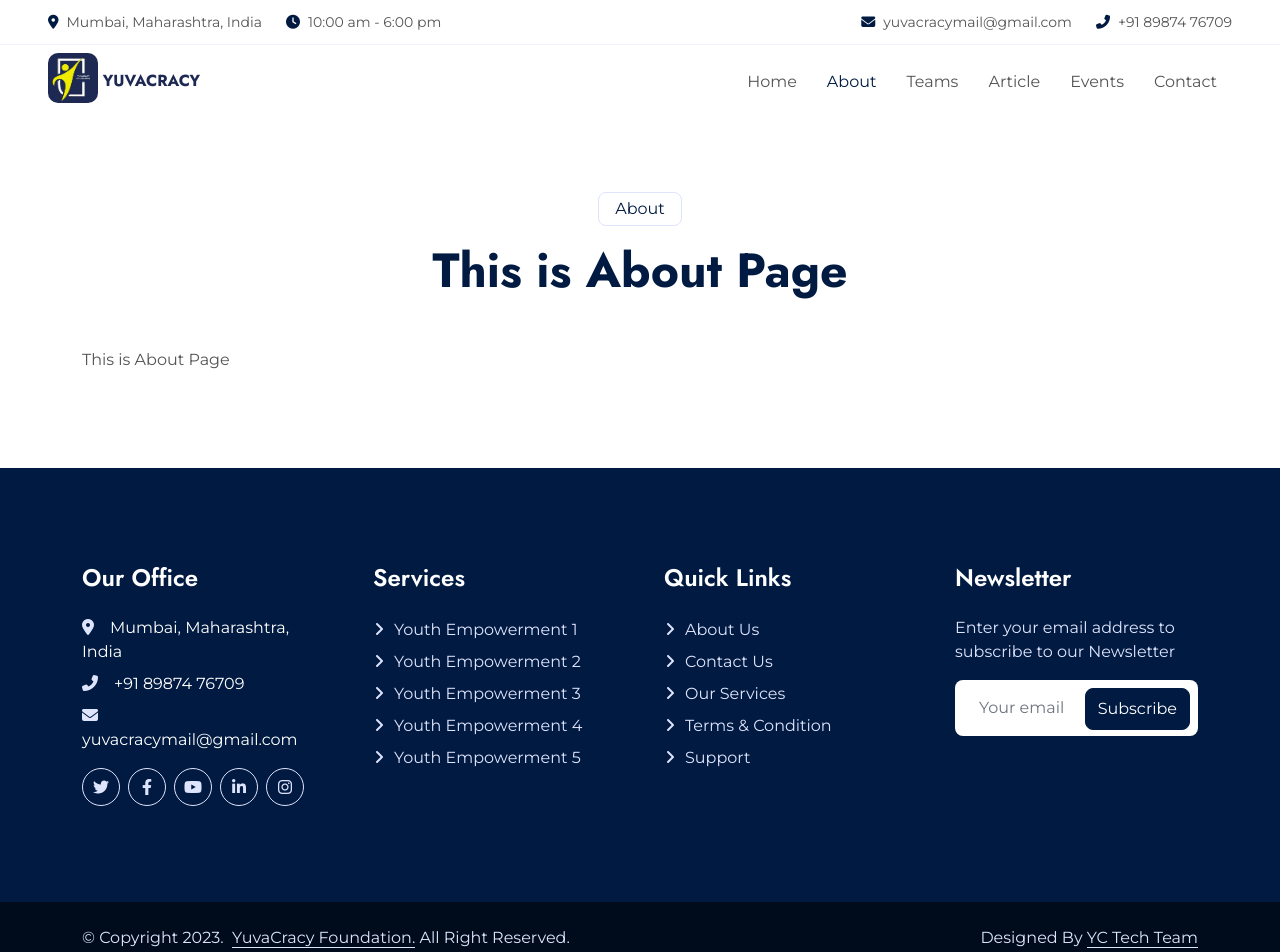
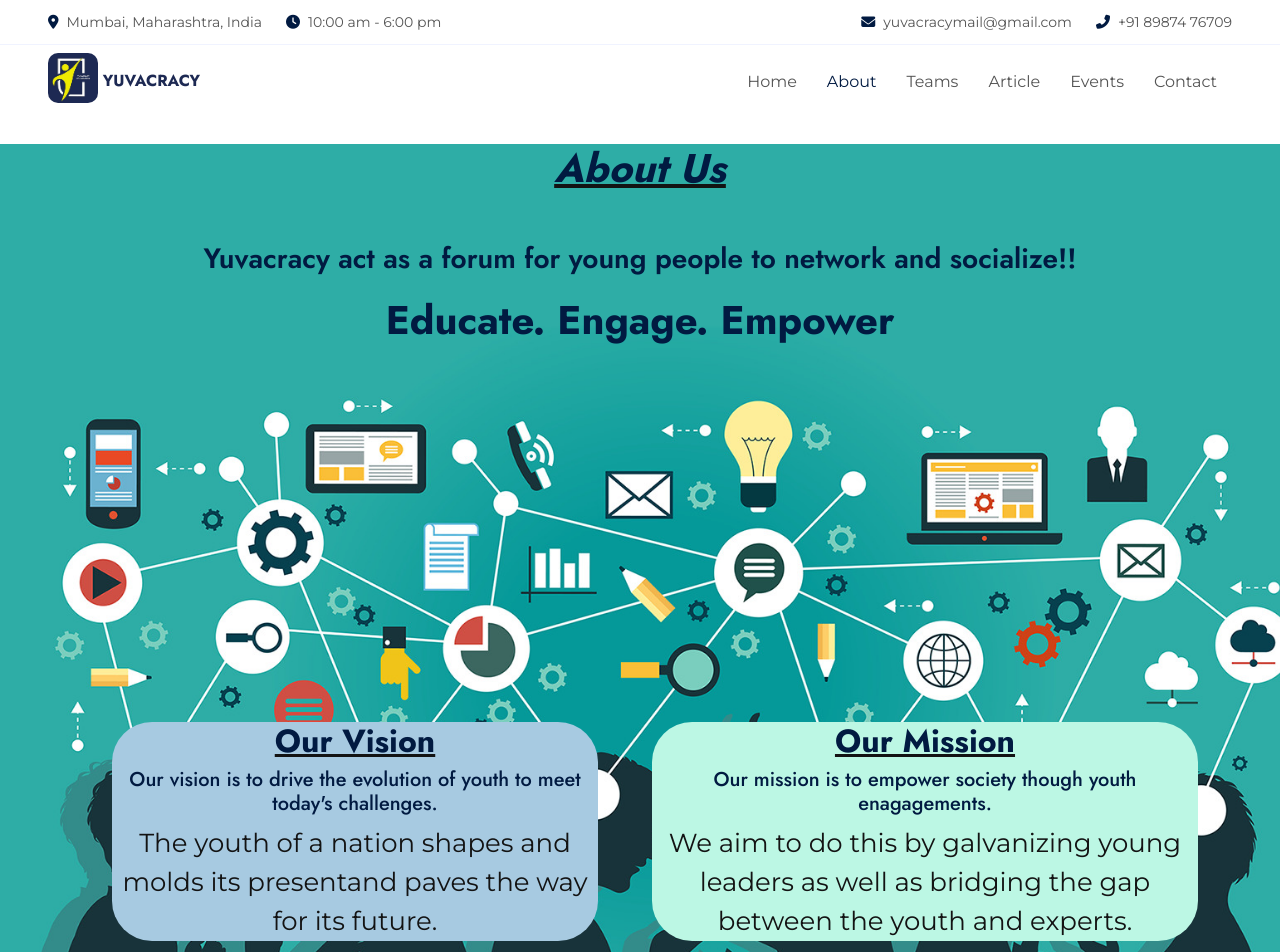
Before and after one commit to Abdev1205/YuvaCracy_Frontend, a React (Create React App) app: page /about in a window 1280 px wide. Shown: the top 952 px of the page. Built offline with nearby package versions, Linux system fonts and the light colour scheme; a web font is replaced by a local one.

Commit message:
About Us Integration

```diff
--- a/src/App.css
+++ b/src/App.css
@@ -36,3 +36,81 @@
     transform: rotate(360deg);
   }
 }
+
+
+
+/* About CSS */
+.AppAbout {
+  text-align: center;
+  font-weight: 200;
+  font-style: oblique;
+  text-decoration: underline;
+
+}
+
+* {
+  padding: 0;
+  margin: 0;
+}
+
+.App2 {
+  background-color: rgb(188, 247, 228);
+  font-family: 'Courier New', Courier, monospace;
+  text-align: center;
+  border-radius: 40px;
+  justify-content: center;
+  height: auto;
+
+
+}
+.App1 {
+  background-color: rgb(167, 202, 225);
+  text-align: center;
+  border-radius: 40px;
+  justify-content: center;
+  font-family: 'Courier New', Courier, monospace;
+  height: auto;
+
+}
+
+.App-headerAbout {
+  /* background-color: rgb(125, 194, 141); */
+  background-image: url("../public/img/about.jpg");
+  background-size: cover;
+  background-repeat: no-repeat;
+  min-height: 100vh;
+  align-items: center;
+  justify-content: center;
+  font-size: calc(10px + 2vmin);
+  color: rgb(19, 19, 19);
+}
+
+.header {
+  display: flex;
+  margin-top: 300px;
+  justify-content: center;
+
+}
+.App-linkAbout {
+  color: #b4dfea;
+}
+
+.App3 {
+  text-align: center;
+  font-family: 'Courier New', Courier, monospace;
+  margin-top: 50px;
+  text-decoration: solid;
+
+}
+
+.App4 {
+  margin-top: 20px;
+  text-align: center;
+  font-family: 'Franklin Gothic Medium', 'Arial Narrow', Arial, sans-serif;
+  font-family: 'Lucida Sans', 'Lucida Sans Regular', 'Lucida Grande', 'Lucida Sans Unicode', Geneva, Verdana, sans-serif;
+
+}
+
+.head {
+  text-decoration: underline;
+}
--- a/src/pages/About.jsx
+++ b/src/pages/About.jsx
@@ -8,20 +8,46 @@ export class About extends PureComponent {
             <div>
                 <NavBar />
                 <br /><br /><br /><br /><br /><br />
+                <header className="App-headerAbout">
+                    <div className="AppAbout"><h1>About Us</h1></div>
+                    <div className="App3"><h3>Yuvacracy act as a forum for young people to network and socialize!!</h3></div>
+                    <div className="App4"><h1> Educate. Engage. Empower</h1></div>
+                    <header className='header'>
 
-                <div className="container-xxl py-5">
-                    <div className="container">
-                        <div className="text-center mx-auto wow fadeInUp" data-wow-delay="0.1s" >
-                            <p className="d-inline-block border rounded text-dark fw-semi-bold py-1 px-3">About</p>
-                            <h1 className="display-5 mb-5">This is About Page</h1>
-                        </div>
-                        <div className="row g-4">
-                            <div className="col-lg-4 col-md-6 wow fadeInUp" data-wow-delay="0.1s">
-                                This is About Page
+                        <div className="container-xxl py-5">
+                            <div className="container">
+                                <div className="row g-4 align-items-end mb-4">
+                                    <div className="col-lg-6 wow fadeInUp" data-wow-delay="0.1s">
+
+                                        <div className="App1 mb-3" style={{ objectFit: "contain", margin:30}}>
+                                            <div className="head"><h2>Our Vision</h2></div>
+                                            <h5>Our vision is to drive the evolution of youth to meet today's challenges.</h5>
+                                            <p>The youth of a nation shapes and molds its presentand paves the way for its future.</p>
+
+
+                                        </div>
+
+                                    </div>
+                                    <div className="col-lg-6 wow fadeInUp" data-wow-delay="0.3s">
+                                        <div className="App2 mb-3" style={{ objectFit: "contain" }}>
+
+                                            <div className="head"><h2>Our Mission</h2></div>
+                                            <h5>Our mission is to empower society though youth enagagements.</h5>
+
+                                            <p>We aim to do this by galvanizing  young leaders as well as bridging the gap between the youth and experts.
+
+                                            </p>
+
+
+                                        </div>
+
+                                    </div>
+                                </div>
+
                             </div>
                         </div>
-                    </div>
-                </div>
+                    </header>
+                </header>
                 <Footer />
             </div>
         )
--- a/src/pages/Events.jsx
+++ b/src/pages/Events.jsx
@@ -10,8 +10,6 @@ export class Events extends PureComponent {
                 <NavBar />
                 <br /><br /><br /><br /><br /><br />
 
-                <div className="container-xxl py-5">
-                    <div className="container">
                     <div className="container-main">
       <div className="container-main-upper">
         <div className="container-upper-content1">
@@ -32,9 +30,9 @@ export class Events extends PureComponent {
       </div>
 
       <div className="container-main-lower">
-        <div className="countdown-container">
+        <div className="countdown-container col-lg-6">
           <h1 id="event-tag">EVENT STARTING IN</h1>
-          <Clock duration={2 * 24 * 60 * 60 * 1000} />
+          <Clock duration={12 * 24 * 60 * 60 * 1000} />
         </div>
         <div className="container-lower-content">
           <h1>Upcoming Events</h1>
@@ -54,7 +52,7 @@ export class Events extends PureComponent {
                 exercitationem nihil aliquid temporibus. Dolor ex, consectetur
                 itaque cumque soluta est eos libero nulla totam ullam natus.
               </p>
-              <span>12th January 2023 at 20:30 pm</span>
+              <span>29th January 2023 at 20:30 pm</span>
             </div>
           </div>
           <hr />
@@ -74,14 +72,12 @@ export class Events extends PureComponent {
                 exercitationem nihil aliquid temporibus. Dolor ex, consectetur
                 itaque cumque soluta est eos libero nulla totam ullam natus.
               </p>
-              <span>12th January 2023 at 20:30 pm</span>
+              <span>8th January 2023 at 20:30 pm</span>
             </div>
           </div>
         </div>
       </div>
     </div>
-                    </div>
-                </div>
                 <Footer />
             </div>
         )
```
Also changed, not shown: public/img/about.jpg (added).
